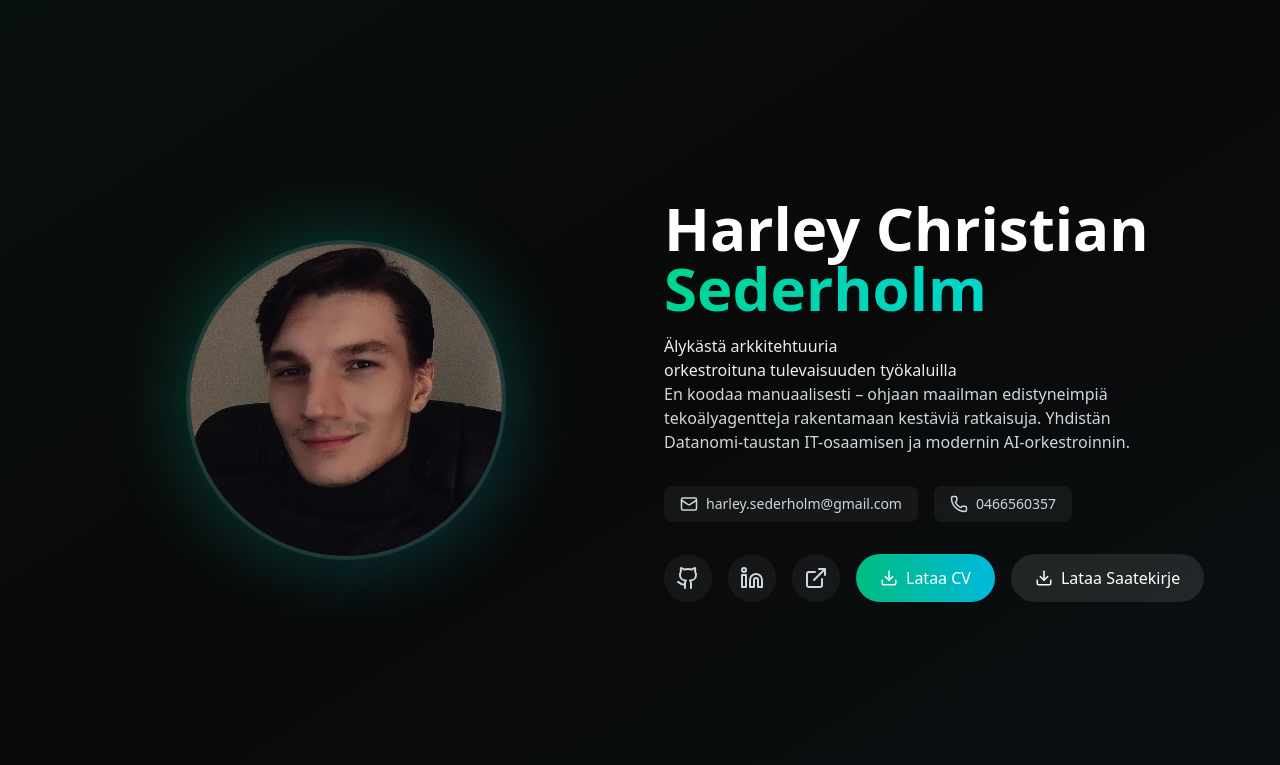
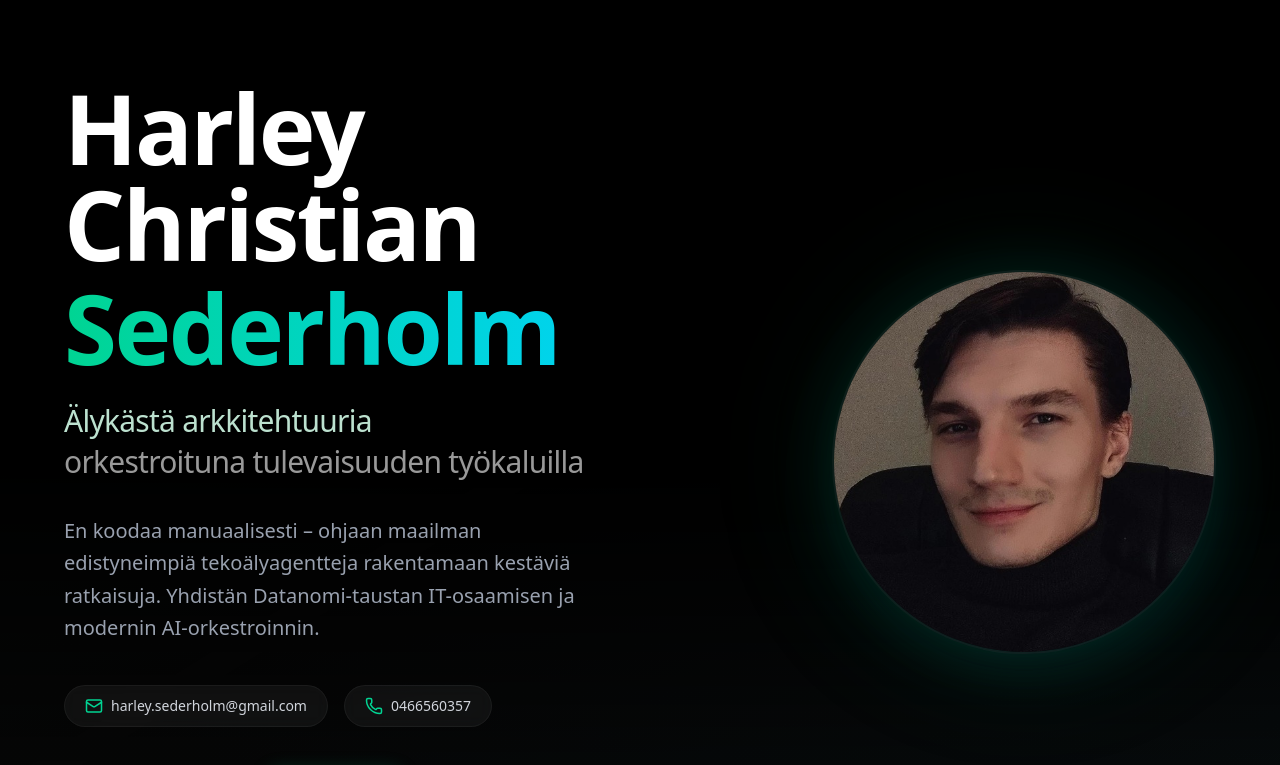
Before and after one commit to harleysederholm-alt/Tiedot, a Next.js app: page / in a window 1280 px wide. Shown: the top 765 px of the page. Built offline with nearby package versions, Linux system fonts and the light colour scheme.

Commit message:
style: major hero redesign with premium typography and layout

```diff
--- a/src/components/Hero.tsx
+++ b/src/components/Hero.tsx
@@ -7,111 +7,109 @@ import { contact } from '@/data/projects';
 
 export default function Hero() {
   return (
-    <section className="min-h-screen flex items-center justify-center px-6 py-20">
-      <div className="max-w-6xl mx-auto grid md:grid-cols-2 gap-12 items-center">
+    <section className="min-h-screen flex items-center justify-center px-6 py-20 bg-gradient-to-b from-black via-black/95 to-emerald-950/10">
+      <div className="max-w-6xl mx-auto grid md:grid-cols-2 gap-12 lg:gap-20 items-center">
         <motion.div
-          initial={{ opacity: 0, scale: 0.8 }}
+          initial={{ opacity: 0, scale: 0.95 }}
           animate={{ opacity: 1, scale: 1 }}
-          transition={{ duration: 0.8, ease: 'easeOut' }}
-          className="flex justify-center"
+          transition={{ duration: 0.8, ease: [0.16, 1, 0.3, 1] }}
+          className="flex justify-center md:justify-end order-first md:order-last"
         >
-          <div className="relative w-64 h-64 md:w-80 md:h-80">
-            <div className="absolute inset-0 bg-gradient-to-br from-emerald-500 to-cyan-500 rounded-full blur-2xl opacity-30" />
+          <div className="relative w-72 h-72 md:w-96 md:h-96">
+            {/* Ambient glow */}
+            <div className="absolute inset-0 bg-emerald-500/20 rounded-full blur-[80px] opacity-40 animate-pulse" />
+            <div className="absolute inset-4 bg-gradient-to-br from-emerald-500 to-cyan-500 rounded-full blur-2xl opacity-20" />
             <Image
               src="/profile.jpg"
               alt="Harley Christian Sederholm"
               fill
-              className="rounded-full object-cover border-4 border-white/10 relative z-10"
+              className="rounded-full object-cover border-2 border-white/5 relative z-10 shadow-2xl shadow-emerald-900/20"
               priority
             />
           </div>
         </motion.div>
 
         <motion.div
-          initial={{ opacity: 0, x: 50 }}
-          animate={{ opacity: 1, x: 0 }}
-          transition={{ duration: 0.8, delay: 0.2 }}
-          className="text-center md:text-left"
+          initial={{ opacity: 0, y: 20 }}
+          animate={{ opacity: 1, y: 0 }}
+          transition={{ duration: 0.8, delay: 0.2, ease: [0.16, 1, 0.3, 1] }}
+          className="text-center md:text-left relative z-10"
         >
-          <h1 className="text-4xl md:text-6xl font-bold text-white mb-4">
+          <h1 className="text-5xl md:text-7xl lg:text-8xl font-black text-white mb-6 tracking-tight leading-none">
             Harley Christian
-            <span className="block text-transparent bg-clip-text bg-gradient-to-r from-emerald-400 to-cyan-400">
+            <span className="block mt-2 text-transparent bg-clip-text bg-gradient-to-r from-emerald-400 via-cyan-400 to-emerald-400 bg-[size:200%] animate-gradient">
               Sederholm
             </span>
           </h1>
 
-            Älykästä arkkitehtuuria<br />orkestroituna tulevaisuuden työkaluilla
+          <p className="text-2xl md:text-3xl font-medium text-emerald-100/90 mb-8 leading-snug tracking-tight">
+            Älykästä arkkitehtuuria <br className="hidden md:block" />
+            <span className="text-white/60">orkestroituna tulevaisuuden työkaluilla</span>
+          </p>
 
-          <p className="text-gray-300 mb-8 max-w-lg">
+          <p className="text-lg md:text-xl text-gray-400 mb-10 max-w-xl leading-relaxed mx-auto md:mx-0 font-light">
             En koodaa manuaalisesti – ohjaan maailman edistyneimpiä tekoälyagentteja
             rakentamaan kestäviä ratkaisuja. Yhdistän Datanomi-taustan IT-osaamisen
             ja modernin AI-orkestroinnin.
           </p>
 
-          <div className="flex flex-wrap gap-4 justify-center md:justify-start mb-8">
+          {/* Contact Actions */}
+          <div className="flex flex-wrap gap-4 justify-center md:justify-start mb-10">
             <a
               href={`mailto:${contact.email}`}
-              className="flex items-center gap-2 px-4 py-2 bg-white/5 hover:bg-white/10 rounded-lg text-gray-300 transition-colors"
+              className="flex items-center gap-2 px-5 py-2.5 bg-white/5 hover:bg-white/10 border border-white/5 hover:border-white/10 rounded-full text-gray-300 transition-all backdrop-blur-sm"
             >
-              <Mail size={18} />
-              <span className="text-sm">{contact.email}</span>
+              <Mail size={18} className="text-emerald-400" />
+              <span className="text-sm font-medium">{contact.email}</span>
             </a>
             <a
               href={`tel:${contact.phone}`}
-              className="flex items-center gap-2 px-4 py-2 bg-white/5 hover:bg-white/10 rounded-lg text-gray-300 transition-colors"
+              className="flex items-center gap-2 px-5 py-2.5 bg-white/5 hover:bg-white/10 border border-white/5 hover:border-white/10 rounded-full text-gray-300 transition-all backdrop-blur-sm"
             >
-              <Phone size={18} />
-              <span className="text-sm">{contact.phone}</span>
+              <Phone size={18} className="text-emerald-400" />
+              <span className="text-sm font-medium">{contact.phone}</span>
             </a>
           </div>
 
-          <div className="flex flex-col sm:flex-row gap-4 justify-center md:justify-start w-full sm:w-auto">
-            <div className="flex gap-4 justify-center w-full sm:w-auto">
+          {/* Primary Actions */}
+          <div className="flex flex-col sm:flex-row gap-5 justify-center md:justify-start">
+            <div className="flex gap-3 justify-center">
+              {[
+                { href: contact.github, icon: Github, label: 'GitHub' },
+                { href: contact.linkedin, icon: Linkedin, label: 'LinkedIn' },
+                { href: contact.website, icon: ExternalLink, label: 'Website' },
+              ].map(({ href, icon: Icon, label }) => (
                 <a
-                href={contact.github}
+                  key={label}
+                  href={href}
                   target="_blank"
                   rel="noopener noreferrer"
-                className="p-3 bg-white/5 hover:bg-white/10 rounded-full transition-colors"
-                aria-label="GitHub"
+                  className="p-3.5 bg-white/5 hover:bg-white/10 border border-white/5 hover:border-white/20 rounded-xl text-gray-400 hover:text-white transition-all duration-300"
+                  aria-label={label}
                 >
-                <Github size={24} className="text-gray-300" />
+                  <Icon size={22} />
                 </a>
-              <a
-                href={contact.linkedin}
-                target="_blank"
-                rel="noopener noreferrer"
-                className="p-3 bg-white/5 hover:bg-white/10 rounded-full transition-colors"
-                aria-label="LinkedIn"
-              >
-                <Linkedin size={24} className="text-gray-300" />
-              </a>
-              <a
-                href={contact.website}
-                target="_blank"
-                rel="noopener noreferrer"
-                className="p-3 bg-white/5 hover:bg-white/10 rounded-full transition-colors"
-                aria-label="Website"
-              >
-                <ExternalLink size={24} className="text-gray-300" />
-              </a>
+              ))}
             </div>
 
+            <div className="flex flex-col sm:flex-row gap-3 w-full sm:w-auto">
               <a
                 href="/cv_harley_2026.pdf"
                 download
-              className="flex items-center justify-center gap-2 px-6 py-3 bg-gradient-to-r from-emerald-500 to-cyan-500 hover:from-emerald-600 hover:to-cyan-600 rounded-full text-white font-medium transition-all w-full sm:w-auto"
+                className="group flex items-center justify-center gap-3 px-8 py-3.5 bg-emerald-500 hover:bg-emerald-400 text-black font-bold rounded-xl transition-all shadow-[0_0_20px_-5px_rgba(16,185,129,0.3)] hover:shadow-[0_0_25px_-5px_rgba(16,185,129,0.5)] w-full sm:w-auto"
               >
-              <Download size={18} />
+                <Download size={20} className="group-hover:-translate-y-0.5 transition-transform" />
                 Lataa CV
               </a>
               <a
                 href="/saatekirje_harley_2026.pdf"
                 download
-              className="flex items-center justify-center gap-2 px-6 py-3 bg-white/10 hover:bg-white/20 rounded-full text-white font-medium transition-all w-full sm:w-auto"
+                className="group flex items-center justify-center gap-3 px-8 py-3.5 bg-white/5 hover:bg-white/10 border border-white/10 hover:border-white/20 text-white font-medium rounded-xl transition-all w-full sm:w-auto"
               >
-              <Download size={18} />
+                <Download size={20} className="text-gray-400 group-hover:text-white transition-colors group-hover:-translate-y-0.5 transition-transform" />
                 Lataa Saatekirje
               </a>
+            </div>
           </div>
         </motion.div>
       </div>
```
Lines whose indentation alone changed are shown as unchanged.
